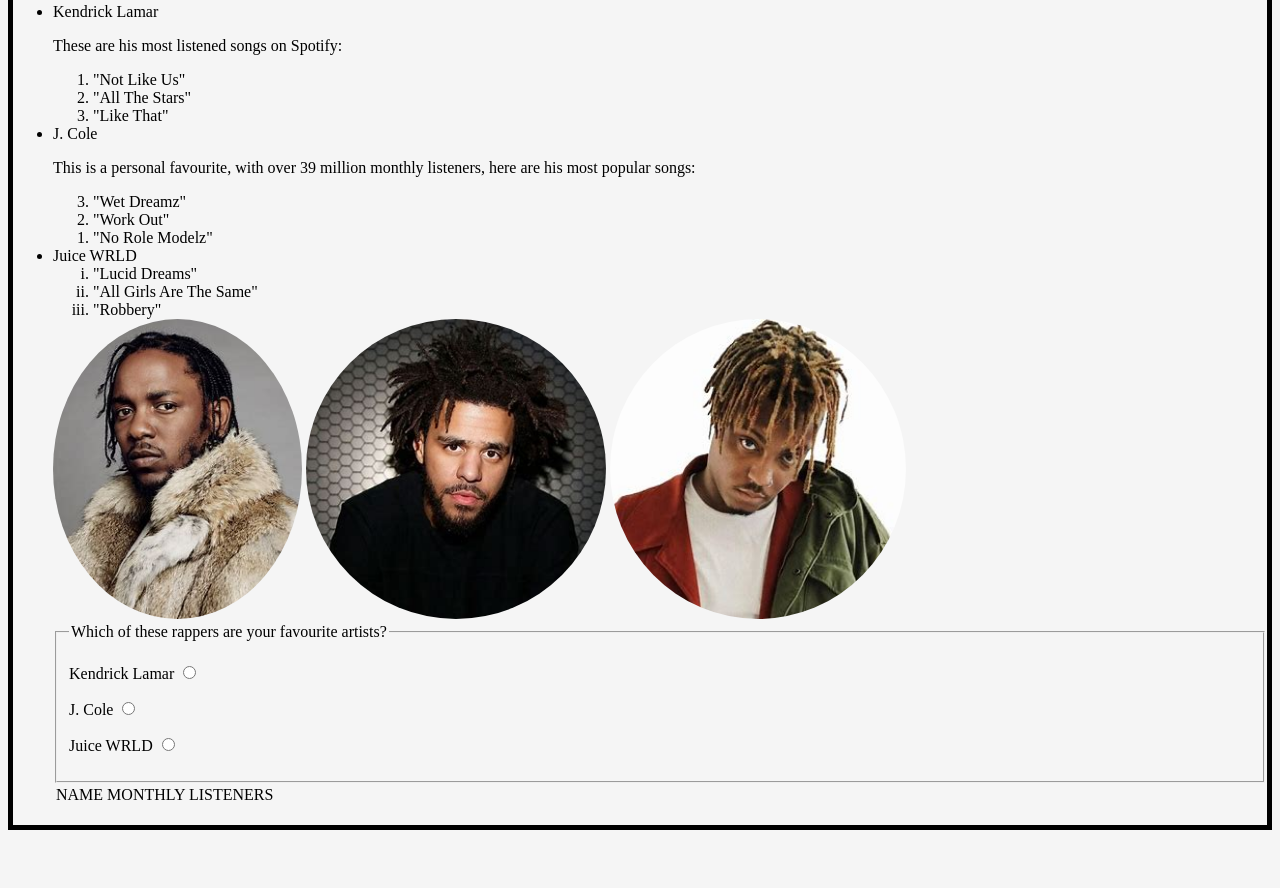
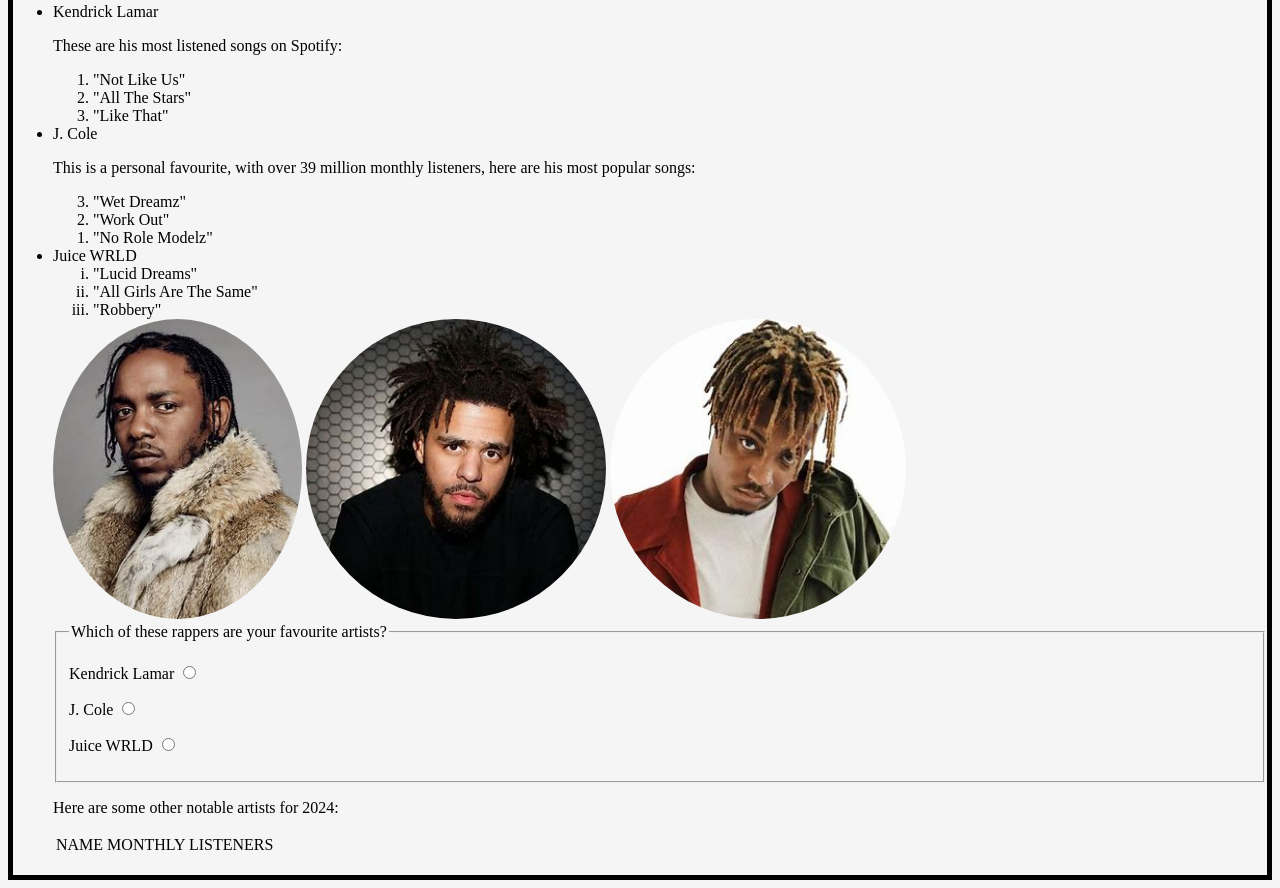
Before and after one commit to btur05/btur05.github.io, a plain HTML site: page index.html in a window 1280 px wide. Shown: the part 340-1228 px from the top of the page. Before the commit the page ends 1178 px from the top, so only its background shows below. Drawn offline with Linux system fonts and the light colour scheme.

Commit message:
Added text

```diff
--- a/index.html
+++ b/index.html
@@ -54,6 +54,7 @@
                 </p>
             </fieldset>
         </form>
+        <p> Here are some other notable artists for 2024: </p>
         <table>
             <tr>
                 <td> NAME </td>
```
